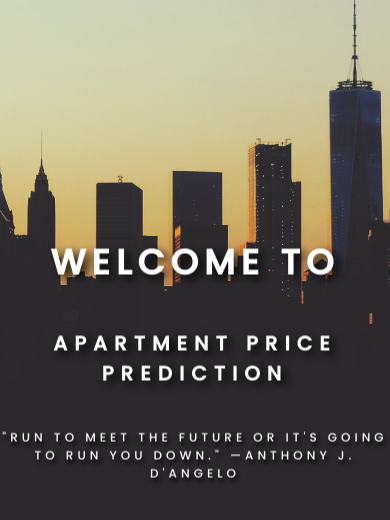
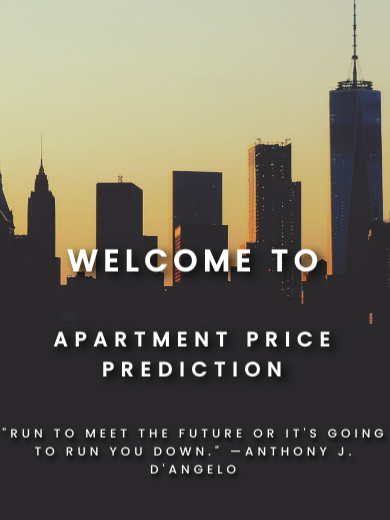
Before and after one commit to calinpara/Website-Apartment-Price-Prediction, a Flask app: page / in a window 390 px wide. Shown: the part 187-707 px from the top of the page. Run offline with Flask 2, Linux system fonts and the light colour scheme; parts of the project's set-up code (start-up, migrations or seed data) failed here and were passed over; some libraries are stand-ins or nearby versions.

Commit message:
Made changes to css

```diff
--- a/project/static/style.css
+++ b/project/static/style.css
@@ -560,7 +560,7 @@ input:focus {
 	}
 
 	.text1 {
-		font-size: 35px;
+		font-size: 30px;
 		font-weight: 900;
 		letter-spacing: 6px;
 		/* margin-bottom: 5px; */
```
